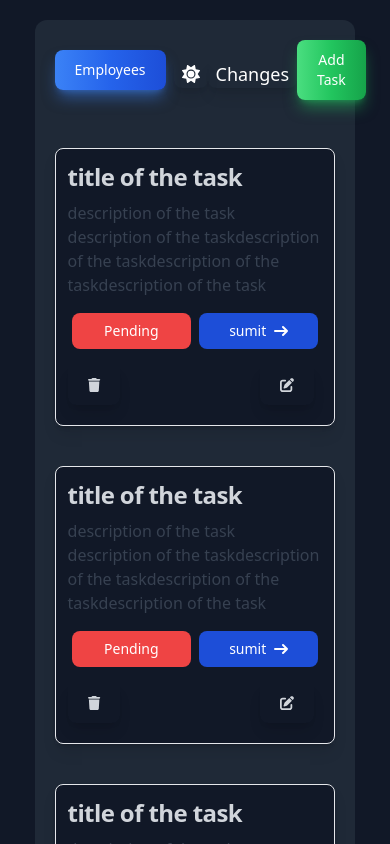
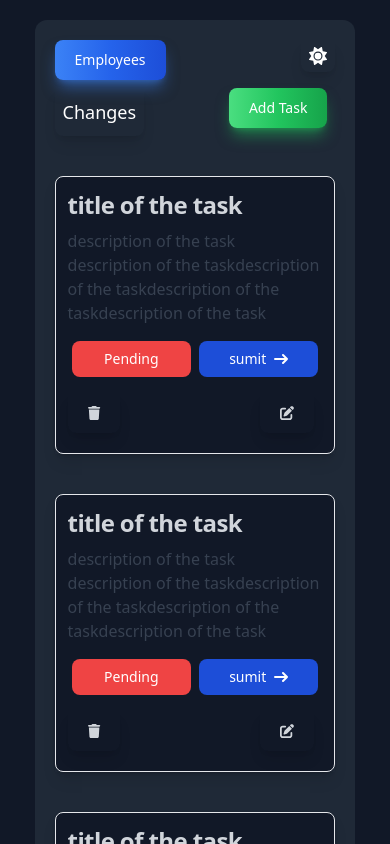
Before and after one commit to Jagtap01sumit/Kanban-card-Redux-practice, a Next.js app: page / in a window 390 px wide. Shown: the top 844 px of the page. Built offline with nearby package versions, Linux system fonts and the light colour scheme.

Commit message:
responsive

```diff
--- a/pages/index.js
+++ b/pages/index.js
@@ -56,8 +56,9 @@ export default function Home() {
             color: activeColors.tertiary,
           }}
         >
-          <div className="flex items-center justify-between m-5 rounded-2xl">
+          <div className="flex items-center lg:justify-center justify-between m-5 rounded-2xl flex-col lg:flex-row md:flex-row">
             <>
+              <div className="flex w-full items-between justify-between mx-5">
                 <button
                   type="button"
                   className="text-white bg-gradient-to-r from-blue-500 via-blue-600 to-blue-700 hover:bg-gradient-to-br focus:ring-4 focus:outline-none focus:ring-blue-300 dark:focus:ring-blue-800 shadow-lg shadow-blue-500/50 dark:shadow-lg dark:shadow-blue-800/80 font-medium rounded-lg text-sm px-5 py-2.5 text-center me-2 mb-2 "
@@ -70,7 +71,7 @@ export default function Home() {
                   type="button"
                   className={` ${
                     theme === "dark" ? "text-white" : "text-black"
-                } bg-gradient-to-r  hover:bg-gradient-to-br focus:ring-1 focus:outline-none  shadow-lg  font-medium rounded-lg text-lg text-center px-2  `}
+                  } bg-gradient-to-r  hover:bg-gradient-to-br focus:ring-1 focus:outline-none  shadow-lg  font-medium rounded-lg text-lg text-center px-2 mb-4 lg:mb-0 md:mb-0 `}
                   onClick={handleThemeToggle}
                 >
                   {theme === "dark" ? (
@@ -79,6 +80,8 @@ export default function Home() {
                     <FontAwesomeIcon icon={faMoon} />
                   )}
                 </button>
+              </div>
+              <div className="flex w-full items-between justify-between mx-5">
                 <button
                   type="button"
                   className={` ${
@@ -105,6 +108,7 @@ export default function Home() {
                     Add Task
                   </button>
                 )}
+              </div>
             </>
           </div>
 
```
Lines whose indentation alone changed are shown as unchanged.
